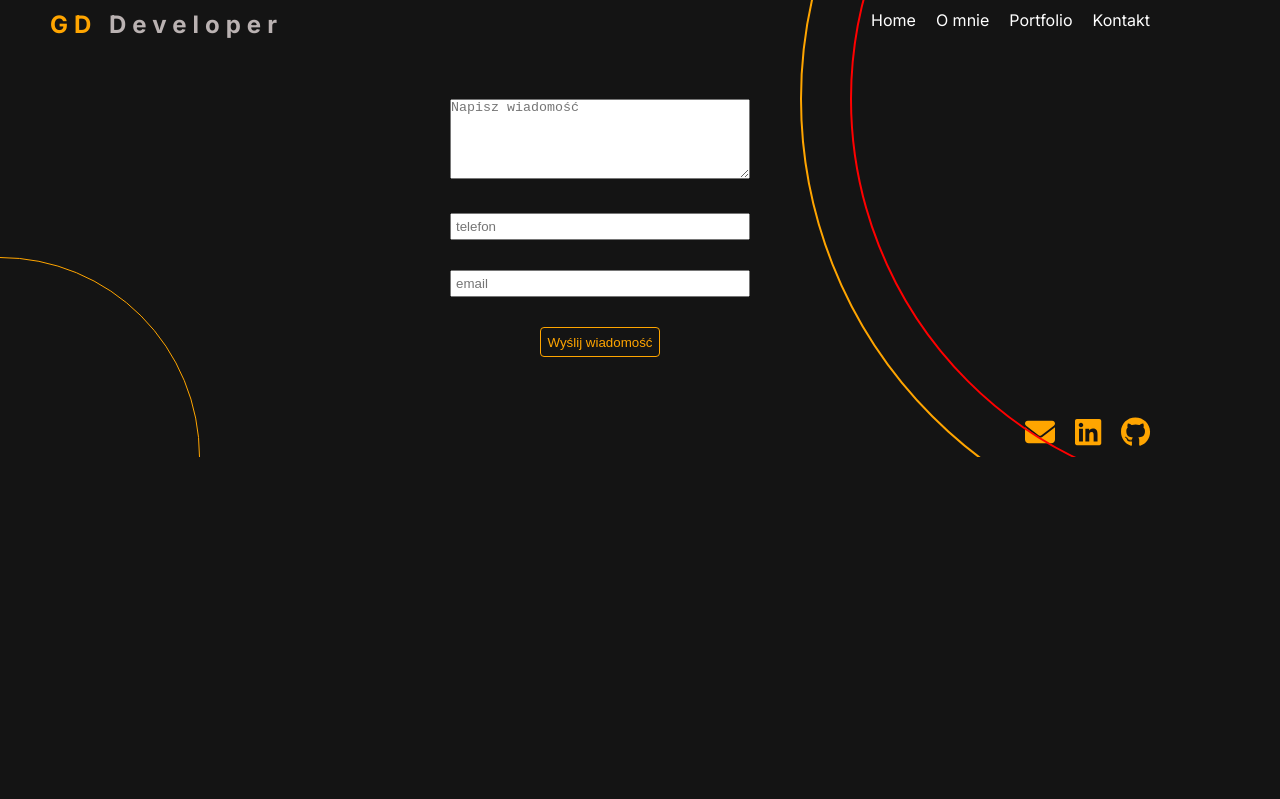
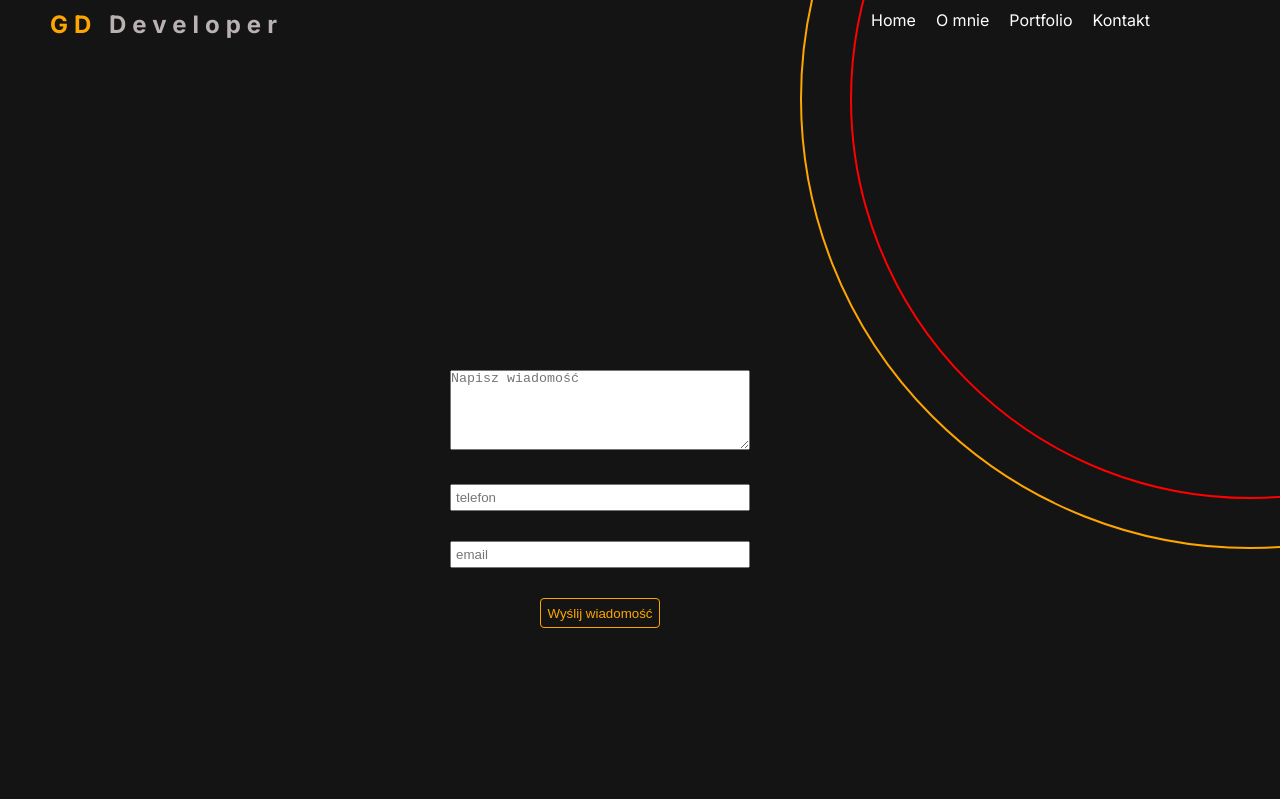
Before and after one commit to GrzegorzDuzynski/myapp, a React (Create React App) app: page /Contact in a window 1280 px wide. Shown: the top 799 px of the page. Built offline with nearby package versions, Linux system fonts and the light colour scheme.

Commit message:
update scss

```diff
--- a/src/components/Contact.scss
+++ b/src/components/Contact.scss
@@ -1,6 +1,7 @@
 .container {
   // height: 200px;
   // width: 400px;
+  height: 100vh;
   margin: 0 auto;
   display: flex;
   flex-direction: column;
--- a/src/components/Home.scss
+++ b/src/components/Home.scss
@@ -2,6 +2,7 @@
 @import "../mixins.scss";
 
 .container-home {
+  height: 100vh;
   display: flex;
   justify-content: space-between;
   gap: 20px;
--- a/src/components/Portfolio.scss
+++ b/src/components/Portfolio.scss
@@ -1,4 +1,5 @@
 .container-portfolio {
+  height: 100vh;
   padding: 30px;
 
   .box-img {
--- a/src/components/about.scss
+++ b/src/components/about.scss
@@ -2,6 +2,7 @@
 @import "../mixins.scss";
 
 .container-about {
+  height: 100vh;
   display: flex;
   justify-content: space-between;
   gap: 20px;
```
